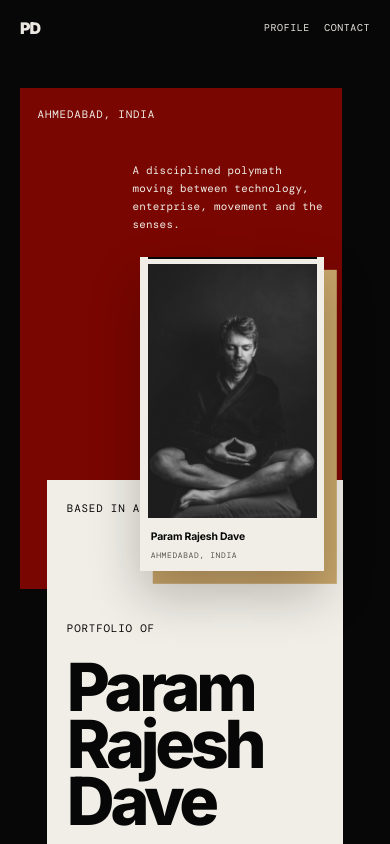
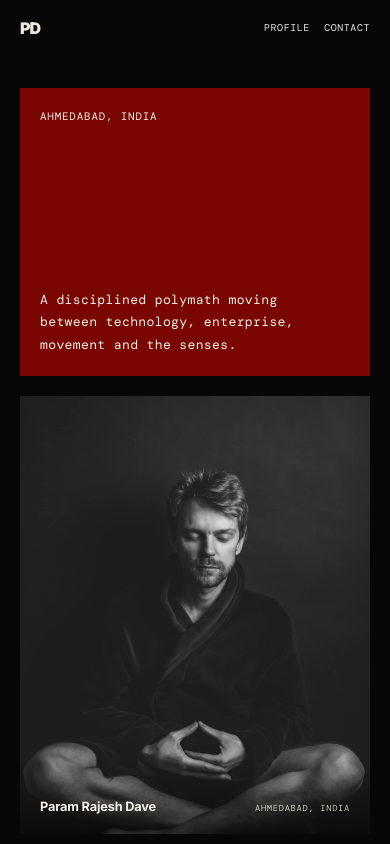
Before and after one commit to Prabhakar-Dave/-, a React (Vite) app: page / in a window 390 px wide. Shown: the top 844 px of the page. Built offline with nearby package versions, Linux system fonts and the light colour scheme; a web font is replaced by a local one.

Commit message:
Redesign hero layout to remove image overlap

```diff
--- a/src/App.tsx
+++ b/src/App.tsx
@@ -74,13 +74,15 @@ export default function App() {
       </header>
 
       <section className="hero" id="top" aria-labelledby="hero-title">
-        <div className="hero-red">
-          <div className="hero-meta micro" data-reveal>
+        <div className="hero-red" data-reveal>
+          <div className="hero-meta micro">
             <span>Ahmedabad, India</span>
           </div>
-          <p className="hero-intro" data-reveal>
+          <p className="hero-intro">
             A disciplined polymath moving between technology, enterprise, movement and the senses.
           </p>
+        </div>
+
         <figure className="hero-portrait frame" data-reveal>
           <img
             src={imagePath("image1.jpg")}
@@ -91,7 +93,6 @@ export default function App() {
             <span className="micro">Ahmedabad, India</span>
           </figcaption>
         </figure>
-        </div>
 
         <div className="hero-sheet" data-reveal>
           <div className="hero-contact micro">
--- a/src/index.css
+++ b/src/index.css
@@ -112,17 +112,26 @@ main {
 }
 
 .hero {
+  align-items: stretch;
+  display: grid;
+  gap: clamp(1.25rem, 3vw, 3rem);
+  grid-template-areas:
+    "red portrait"
+    "sheet sheet"
+    "scroll wide";
+  grid-template-columns: minmax(0, 1.1fr) minmax(17rem, 0.8fr);
   min-height: 100svh;
-  padding: clamp(6rem, 12vw, 9rem) var(--gutter) clamp(4rem, 8vw, 7rem);
-  position: relative;
+  padding: clamp(6.5rem, 10vw, 9rem) var(--gutter) clamp(4rem, 8vw, 7rem);
 }
 
 .hero-red {
   background: var(--red);
-  min-height: min(38rem, 68vw);
-  padding: 1.1rem;
-  position: relative;
-  width: min(72%, 66rem);
+  display: flex;
+  flex-direction: column;
+  grid-area: red;
+  justify-content: space-between;
+  min-height: clamp(30rem, 42vw, 38rem);
+  padding: clamp(1.25rem, 3vw, 3rem);
 }
 
 .hero-meta {
@@ -132,117 +141,102 @@ main {
 
 .hero-intro {
   font-family: "DM Mono", monospace;
-  font-size: clamp(0.68rem, 1vw, 0.86rem);
+  font-size: clamp(0.8rem, 1.1vw, 1rem);
   letter-spacing: 0.025em;
-  line-height: 1.65;
-  margin-left: auto;
-  margin-top: 0.3rem;
-  max-width: 24rem;
+  line-height: 1.7;
+  margin: auto 0 0;
+  max-width: 27rem;
 }
 
 .hero-portrait {
-  background: var(--ivory);
-  box-shadow:
-    0 1.5rem 3rem rgb(15 0 0 / 24%),
-    0.8rem 0.8rem 0 var(--brass);
-  color: var(--black);
-  margin-left: auto;
-  margin-top: clamp(2rem, 5vw, 4rem);
-  overflow: visible;
-  padding: clamp(0.45rem, 0.8vw, 0.75rem);
+  aspect-ratio: 4 / 5;
+  grid-area: portrait;
+  margin: 0;
+  min-width: 0;
+  overflow: hidden;
   position: relative;
-  right: -clamp(4rem, 14vw, 12rem);
-  width: clamp(10rem, 19vw, 17rem);
-  z-index: 3;
 }
 
-.hero-portrait::before {
-  background: var(--black);
-  content: "";
-  height: 2px;
-  left: clamp(0.45rem, 0.8vw, 0.75rem);
-  position: absolute;
-  right: clamp(0.45rem, 0.8vw, 0.75rem);
-  top: 0;
+.hero-portrait img {
+  height: 100%;
+  object-fit: cover;
+  object-position: center 38%;
+  width: 100%;
 }
 
 .hero-portrait figcaption {
   align-items: flex-end;
+  background: linear-gradient(transparent, rgb(7 7 7 / 78%));
+  bottom: 0;
+  color: var(--ivory);
   display: flex;
   gap: 1rem;
   justify-content: space-between;
-  margin-top: 0;
-  padding: 0.75rem 0.2rem 0.15rem;
+  left: 0;
+  margin: 0;
+  padding: 2.5rem 1.25rem 1.1rem;
+  position: absolute;
+  right: 0;
 }
 
 .hero-portrait figcaption strong {
-  font-size: clamp(0.65rem, 0.9vw, 0.78rem);
+  font-size: clamp(0.8rem, 1vw, 0.95rem);
   letter-spacing: -0.015em;
   line-height: 1.3;
 }
 
 .hero-portrait figcaption span {
-  color: #57534c;
-  font-size: 0.5rem;
+  color: rgb(240 238 231 / 82%);
+  font-size: 0.58rem;
   text-align: right;
 }
 
 .hero-sheet {
   background: var(--ivory);
   color: var(--black);
-  left: 27%;
-  min-height: clamp(22rem, 47vw, 40rem);
-  padding: 1.25rem;
-  position: absolute;
-  top: clamp(14rem, 26vw, 23rem);
-  width: min(40%, 36rem);
-  z-index: 2;
+  display: flex;
+  flex-direction: column;
+  grid-area: sheet;
+  justify-content: space-between;
+  padding: clamp(1.5rem, 4vw, 4rem);
 }
 
 .hero-contact {
-  display: grid;
-  grid-template-columns: 1fr 1fr;
-  row-gap: 0.4rem;
-}
-
-.hero-contact span {
-  grid-row: span 2;
-}
-
-.hero-contact a {
-  justify-self: end;
+  align-items: center;
+  display: flex;
+  flex-wrap: wrap;
+  gap: 0.6rem 1.5rem;
+  justify-content: space-between;
 }
 
 .hero-sheet .eyebrow {
-  margin-top: clamp(5rem, 12vw, 11rem);
+  margin-top: clamp(2.5rem, 5vw, 4rem);
 }
 
 .hero h1 {
-  font-size: clamp(3.1rem, 8.1vw, 8.2rem);
+  font-size: clamp(3.5rem, 9vw, 9rem);
   font-weight: 800;
   letter-spacing: -0.065em;
   line-height: 0.86;
 }
 
 .hero-sheet-footer {
-  bottom: 1.2rem;
   display: flex;
   justify-content: space-between;
-  left: 1.25rem;
-  position: absolute;
-  right: 1.25rem;
+  margin-top: clamp(2.5rem, 5vw, 4.5rem);
 }
 
 .hero-wide {
-  margin-left: auto;
-  margin-top: -4%;
-  width: min(43%, 38rem);
+  grid-area: wide;
+  margin: 0;
+  width: 100%;
 }
 
 .scroll-cue {
-  bottom: 1.5rem;
-  position: absolute;
-  right: var(--gutter);
+  align-self: end;
+  grid-area: scroll;
+  justify-self: start;
+  margin: 0;
   writing-mode: vertical-rl;
 }
 
@@ -586,58 +580,54 @@ footer > p:first-child {
   }
 
   .hero {
-    min-height: 66rem;
+    gap: 1.25rem;
+    grid-template-areas:
+      "red"
+      "portrait"
+      "sheet"
+      "wide"
+      "scroll";
+    grid-template-columns: minmax(0, 1fr);
+    min-height: auto;
     padding-top: 5.5rem;
   }
 
   .hero-red {
-    min-height: 29rem;
-    width: 92%;
+    min-height: 18rem;
+    padding: 1.25rem;
   }
 
   .hero-intro {
-    margin-top: 2.5rem;
-    max-width: 12rem;
+    font-size: 0.82rem;
+    margin-top: 4rem;
+    max-width: 18rem;
   }
 
   .hero-portrait {
-    margin-top: 1.4rem;
-    right: 0;
-    width: 11.5rem;
-  }
-
-  .hero-portrait figcaption {
-    align-items: flex-start;
-    flex-direction: column;
-    gap: 0.35rem;
+    justify-self: center;
+    max-width: 30rem;
+    width: 100%;
   }
 
   .hero-portrait figcaption span {
-    text-align: left;
+    font-size: 0.55rem;
   }
 
   .hero-sheet {
-    left: 12%;
-    min-height: 26rem;
-    top: 30rem;
-    width: 76%;
-  }
-
-  .hero-contact {
-    grid-template-columns: 1fr auto;
+    padding: clamp(1.4rem, 6vw, 2.5rem);
   }
 
   .hero-sheet .eyebrow {
-    margin-top: 5rem;
+    margin-top: 2.75rem;
   }
 
   .hero h1 {
-    font-size: clamp(3.15rem, 17vw, 5rem);
+    font-size: clamp(2.6rem, 11.2vw, 5rem);
   }
 
   .hero-wide {
-    margin-top: 22rem;
-    width: 56%;
+    justify-self: center;
+    max-width: 32rem;
   }
 
   .scroll-cue {
```
Lines whose indentation alone changed are shown as unchanged.
